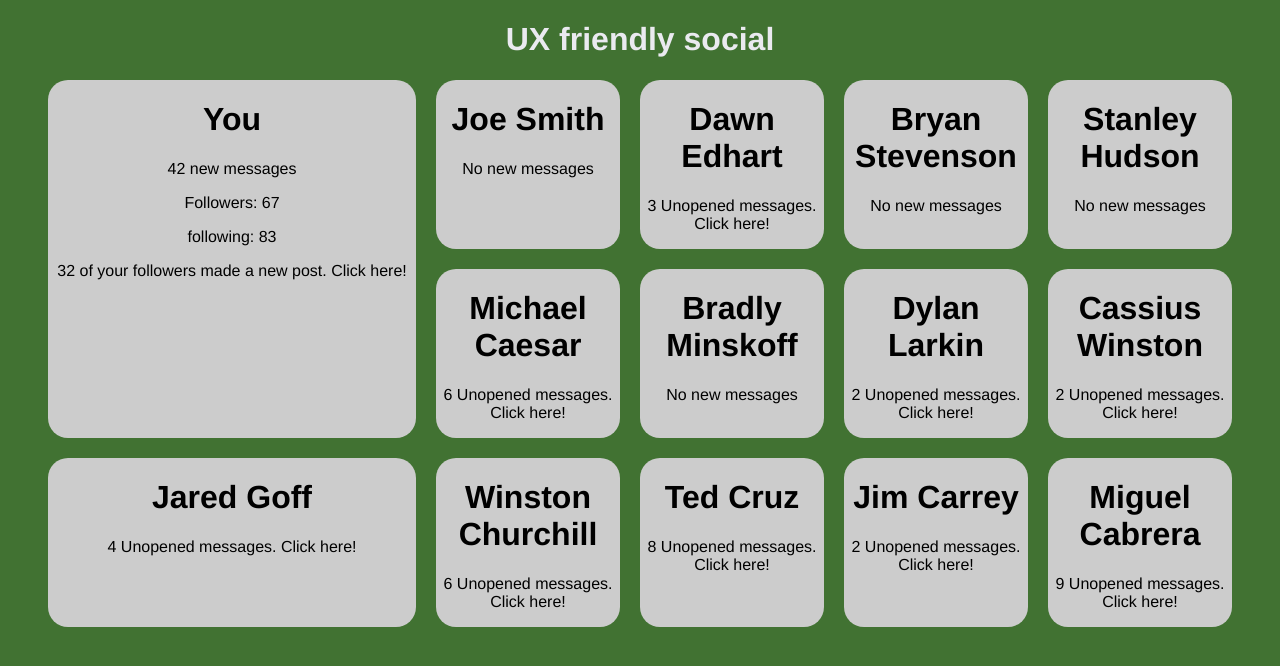
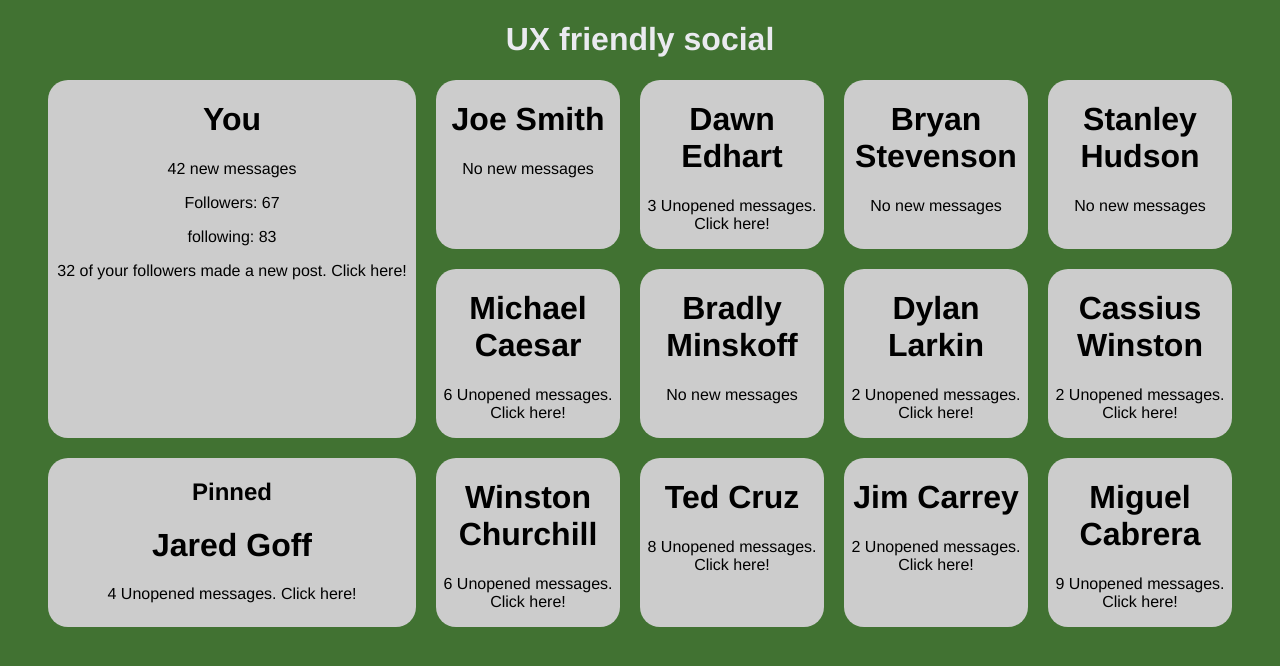
Before and after one commit to rokopluk/Challenge4, a website: page index.html in a window 1280 px wide. Drawn offline with Linux system fonts and the light colour scheme.

Commit message:
minor edit to index

```diff
--- a/index.html
+++ b/index.html
@@ -60,6 +60,7 @@
       </div>
 
       <div class ="module regular">
+        <h2>Pinned</h2>
         <h1>Jared Goff</h1>
         <p>4 Unopened messages. Click here!</p>
       </div>
```
